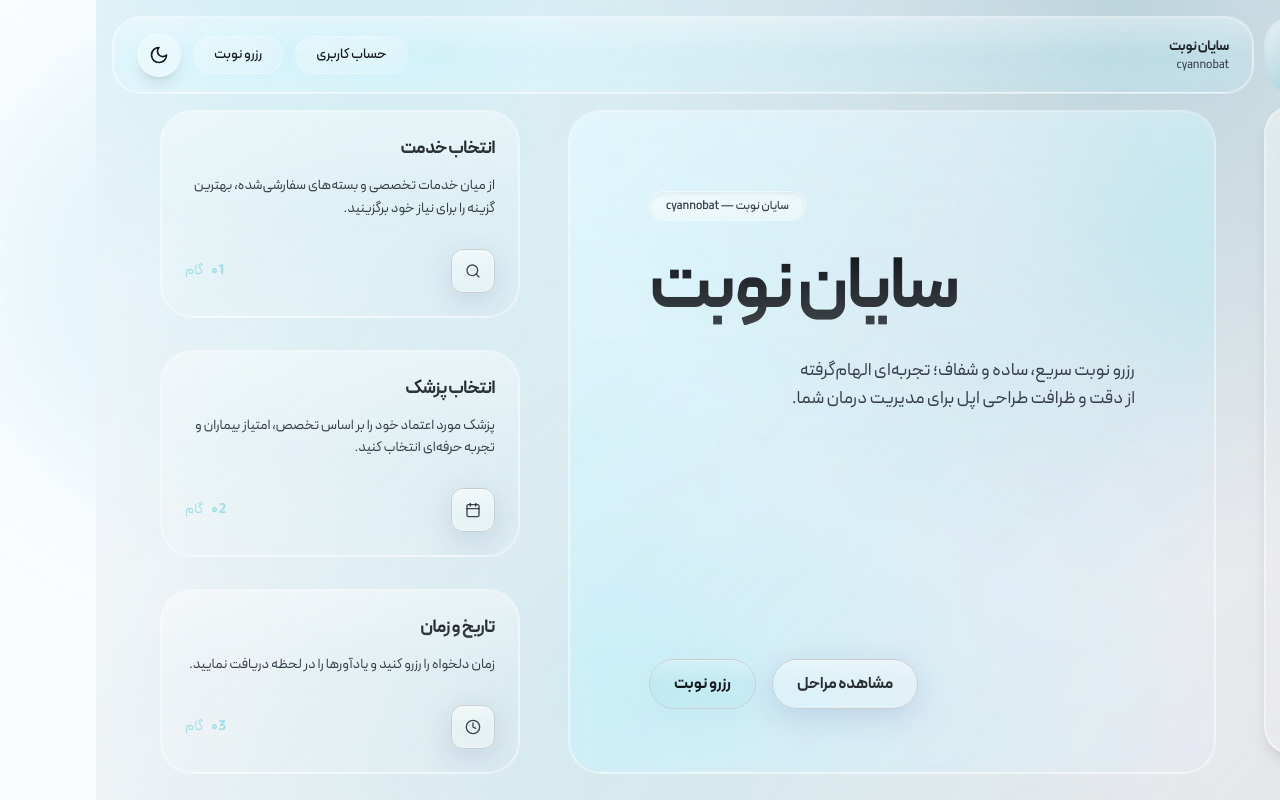
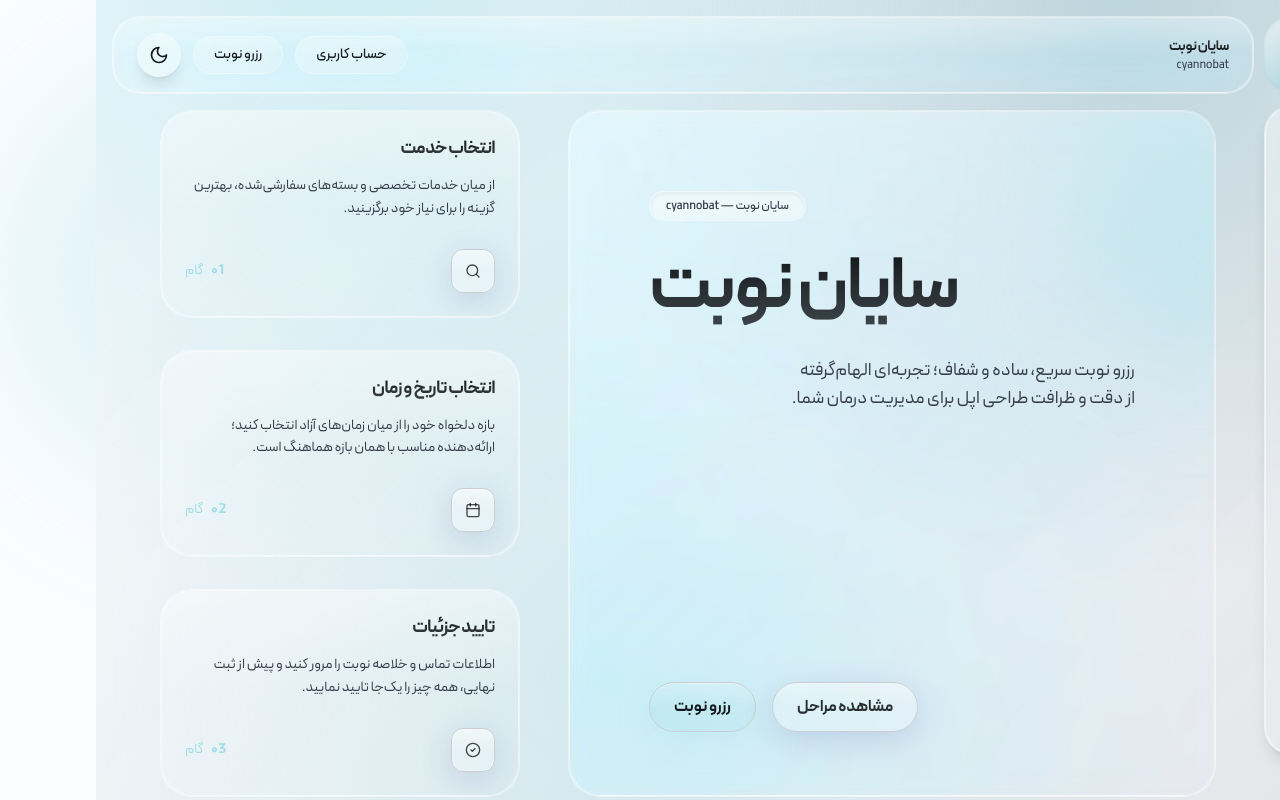
Before and after one commit to belforzedse/cyannobat, a Next.js app: page / in a window 1280 px wide. Shown: the top 800 px of the page. Built offline with nearby package versions, Linux system fonts and the light colour scheme.

Commit message:
Refine booking messaging

```diff
--- a/src/app/(site)/account/page.tsx
+++ b/src/app/(site)/account/page.tsx
@@ -127,7 +127,7 @@ const AccountPage = async () => {
                 >
                   <div className="flex flex-col gap-1 text-xs text-muted-foreground">
                     <span className="text-sm font-semibold text-foreground">{appointment.serviceTitle}</span>
-                    <span>پزشک: {appointment.providerName}</span>
+                    <span>ارائه‌دهنده این بازه: {appointment.providerName}</span>
                     <span>
                       زمان شروع: {new Date(appointment.start).toLocaleString('fa-IR', { hour12: false })}
                     </span>
--- a/src/app/(site)/page.tsx
+++ b/src/app/(site)/page.tsx
@@ -5,7 +5,7 @@ import { motion, useReducedMotion } from 'framer-motion';
 import GlassCard from '@/components/GlassCard';
 import GlassButton from '@/components/GlassButton';
 import GlassIcon from '@/components/GlassIcon';
-import { Calendar, Search, Clock } from 'lucide-react';
+import { Calendar, Search, CheckCircle2 } from 'lucide-react';
 import { BOOKING_PATH } from '@/lib/routes';
 import { luxuryContainer, luxurySlideFade } from '@/lib/luxuryAnimations';
 
@@ -16,14 +16,14 @@ const steps = [
     icon: Search,
   },
   {
-    title: 'انتخاب پزشک',
-    description: 'پزشک مورد اعتماد خود را بر اساس تخصص، امتیاز بیماران و تجربه حرفه‌ای انتخاب کنید.',
+    title: 'انتخاب تاریخ و زمان',
+    description: 'بازه دلخواه خود را از میان زمان‌های آزاد انتخاب کنید؛ ارائه‌دهنده مناسب با همان بازه هماهنگ است.',
     icon: Calendar,
   },
   {
-    title: 'تاریخ و زمان',
-    description: 'زمان دلخواه را رزرو کنید و یادآورها را در لحظه دریافت نمایید.',
-    icon: Clock,
+    title: 'تایید جزئیات',
+    description: 'اطلاعات تماس و خلاصه نوبت را مرور کنید و پیش از ثبت نهایی، همه چیز را یک‌جا تایید نمایید.',
+    icon: CheckCircle2,
   },
 ];
 
--- a/src/app/(site)/reserve/page.tsx
+++ b/src/app/(site)/reserve/page.tsx
@@ -84,8 +84,9 @@ const BookingPage = () => {
           transition={{ delay: prefersReducedMotion ? 0 : 0.3, duration: prefersReducedMotion ? 0 : 0.5 }}
           className="max-w-2xl text-balance leading-relaxed text-muted-foreground"
         >
-          از میان خدمات فعال و پزشکان در دسترس، زمان مناسب خود را انتخاب کنید، علت مراجعه را بنویسید و اطلاعات تماس را
-          ثبت نمایید. در پایان جزئیات را یک بار دیگر مرور کنید تا نوبت شما به‌صورت خودکار در سامانه ثبت شود.
+          از میان خدمات فعال، بازه زمانی مناسب خود را انتخاب کنید؛ ارائه‌دهنده مرتبط همراه هر بازه معرفی شده است. سپس
+          علت مراجعه را بنویسید و اطلاعات تماس را ثبت نمایید. در پایان جزئیات را یک بار دیگر مرور کنید تا نوبت شما به‌صورت
+          خودکار در سامانه ثبت شود.
         </motion.p>
       </header>
 
--- a/src/app/(site)/staff/page.tsx
+++ b/src/app/(site)/staff/page.tsx
@@ -55,7 +55,7 @@ const mapProvider = (doc: ProviderDoc): StaffProvider => {
 
   return {
     id: String(doc.id ?? ''),
-    displayName: doc.displayName ?? 'پزشک',
+    displayName: doc.displayName ?? 'ارائه‌دهنده',
     timeZone: doc?.location?.timeZone ?? 'UTC',
     availability: availability.map((window) => ({
       day: window?.day ?? 'نامشخص',
--- a/src/features/booking/components/BookingSummary.tsx
+++ b/src/features/booking/components/BookingSummary.tsx
@@ -74,7 +74,7 @@ const BookingSummary = ({
         </dd>
       </div>
       <div className="flex flex-col items-end gap-1">
-        <dt className="text-xs font-medium text-muted-foreground">ساعت و پزشک</dt>
+        <dt className="text-xs font-medium text-muted-foreground">زمان انتخابی</dt>
         <dd className="w-full rounded-2xl border border-white/20 bg-white/45 px-4 py-2 text-sm text-foreground backdrop-blur-sm dark:border-white/15 dark:bg-black/40">
           {formattedTime}
         </dd>
@@ -86,7 +86,7 @@ const BookingSummary = ({
         </dd>
       </div>
       <div className="flex flex-col items-end gap-1">
-        <dt className="text-xs font-medium text-muted-foreground">پزشک مسئول</dt>
+        <dt className="text-xs font-medium text-muted-foreground">ارائه‌دهنده هماهنگ‌شده</dt>
         <dd className="w-full rounded-2xl border border-white/20 bg-white/45 px-4 py-2 text-sm text-foreground backdrop-blur-sm dark:border-white/15 dark:bg-black/40">
           {providerLabel || 'انتخاب نشده'}
         </dd>
--- a/src/features/booking/components/ScheduleSection.tsx
+++ b/src/features/booking/components/ScheduleSection.tsx
@@ -32,9 +32,9 @@ const formatSelectedSummary = (day: AvailabilityDay | null, slot: AvailabilitySl
     const startLabel = formatter.format(new Date(slot.start))
     const endLabel = formatter.format(new Date(slot.end))
 
-    return `${dateLabel} · ${startLabel} تا ${endLabel} — ${slot.providerName}`
+    return `${dateLabel} · ${startLabel} تا ${endLabel} — ارائه‌دهنده: ${slot.providerName}`
   } catch {
-    return `${day.date} · ${slot.start} تا ${slot.end} — ${slot.providerName}`
+    return `${day.date} · ${slot.start} تا ${slot.end} — ارائه‌دهنده: ${slot.providerName}`
   }
 }
 
@@ -59,10 +59,10 @@ const ScheduleSection = ({
   return (
     <div className={cardClasses}>
       <div className="flex flex-col items-end gap-1 sm:gap-2 text-right">
-        <h3 className="text-sm font-semibold text-foreground">انتخاب تاریخ و ساعت ملاقات</h3>
+        <h3 className="text-sm font-semibold text-foreground">انتخاب تاریخ و زمان خدمت</h3>
         <p className="text-xs leading-6 text-muted-foreground">
-          ابتدا روز مناسب را انتخاب کنید و سپس از میان زمان‌های خالی آن روز، ساعت دقیق نوبت را مشخص کنید. ساعت‌ها برای هر
-          پزشک و خدمت مرتب شده‌اند.
+          ابتدا روز مناسب را انتخاب کنید و سپس از میان زمان‌های خالی آن روز، ساعت دقیق نوبت را مشخص کنید. همراه هر بازه،
+          ارائه‌دهنده هماهنگ‌شده همان خدمت نمایش داده می‌شود.
         </p>
         {selectionSummary ? (
           <span className="rounded-full border border-accent/40 bg-accent/10 px-3 py-1 text-[11px] font-semibold text-accent">
--- a/src/features/booking/constants.ts
+++ b/src/features/booking/constants.ts
@@ -14,4 +14,4 @@ export const reasonOptions: readonly ReasonOption[] = [
 ]
 
 export const schedulePlaceholderMessage =
-  'برای نمایش زمان‌های آزاد، ابتدا پزشک و خدمت مورد نظر را بر اساس مراحل بالا انتخاب کنید.'
+  'برای نمایش زمان‌های آزاد، ابتدا خدمت دلخواه را انتخاب کنید. ارائه‌دهنده مناسب همراه هر بازه زمانی نمایش داده می‌شود.'
--- a/src/features/staff/components/StaffDashboard.tsx
+++ b/src/features/staff/components/StaffDashboard.tsx
@@ -166,7 +166,7 @@ const StaffDashboard = ({ initialAppointments, initialProviders, currentUser }:
                 type="search"
                 value={searchTerm}
                 onChange={(event) => setSearchTerm(event.target.value)}
-                placeholder="ایمیل بیمار، پزشک یا کد پیگیری"
+                placeholder="ایمیل بیمار، ارائه‌دهنده یا کد پیگیری"
                 className="mt-1 w-full rounded-xl border border-white/30 bg-white/60 px-3 py-2 text-sm text-foreground placeholder:text-muted-foreground dark:border-white/20 dark:bg-white/10 sm:mr-3 sm:w-64"
               />
             </label>
@@ -191,7 +191,7 @@ const StaffDashboard = ({ initialAppointments, initialProviders, currentUser }:
               <tr>
                 <th className="px-4 py-3">زمان نوبت</th>
                 <th className="px-4 py-3">بیمار</th>
-                <th className="px-4 py-3">پزشک</th>
+                <th className="px-4 py-3">ارائه‌دهنده</th>
                 <th className="px-4 py-3">خدمت</th>
                 <th className="px-4 py-3">کد پیگیری</th>
                 <th className="px-4 py-3">تاریخ ایجاد</th>
@@ -244,7 +244,7 @@ const StaffDashboard = ({ initialAppointments, initialProviders, currentUser }:
 
       <section className="rounded-2xl border border-white/20 bg-white/35 p-4 shadow-sm backdrop-blur-sm dark:border-white/10 dark:bg-white/5 sm:p-6">
         <div className="flex flex-col items-end gap-1 text-right">
-          <h2 className="text-lg font-semibold text-foreground">بازه‌های زمانی پزشکان</h2>
+          <h2 className="text-lg font-semibold text-foreground">بازه‌های زمانی ارائه‌دهندگان</h2>
           <p className="text-xs text-muted-foreground">برای تعریف بازه‌های جدید یا ویرایش، به بخش مربوطه در سیستم مدیریت مراجعه کنید.</p>
         </div>
         <div className="mt-4 grid gap-3 sm:grid-cols-2 lg:grid-cols-3">
@@ -276,7 +276,7 @@ const StaffDashboard = ({ initialAppointments, initialProviders, currentUser }:
           ))}
           {providers.length === 0 ? (
             <div className="rounded-2xl border border-dashed border-white/20 bg-white/20 p-6 text-center text-sm text-muted-foreground dark:border-white/10">
-              هنوز پروفایل پزشکی ثبت نشده است.
+              هنوز پروفایل ارائه‌دهنده‌ای ثبت نشده است.
             </div>
           ) : null}
         </div>
```
